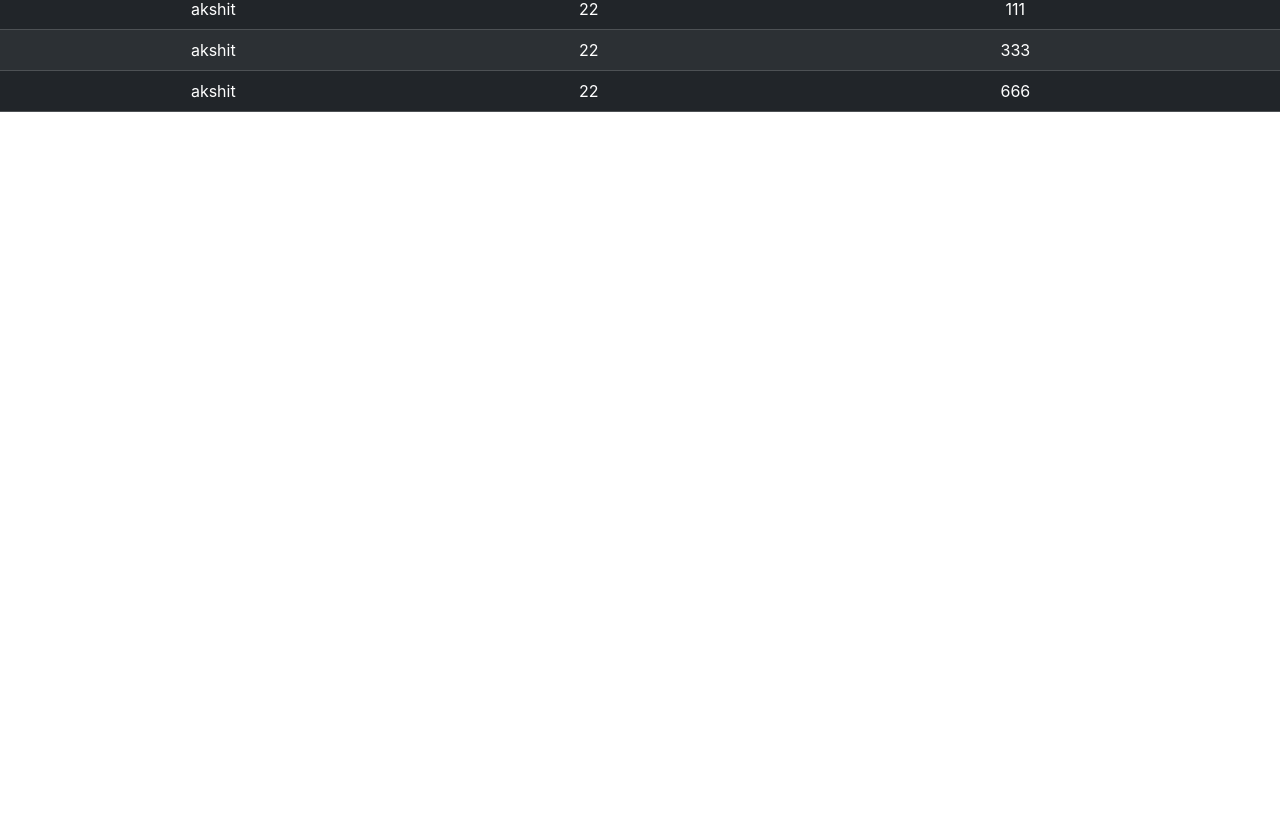
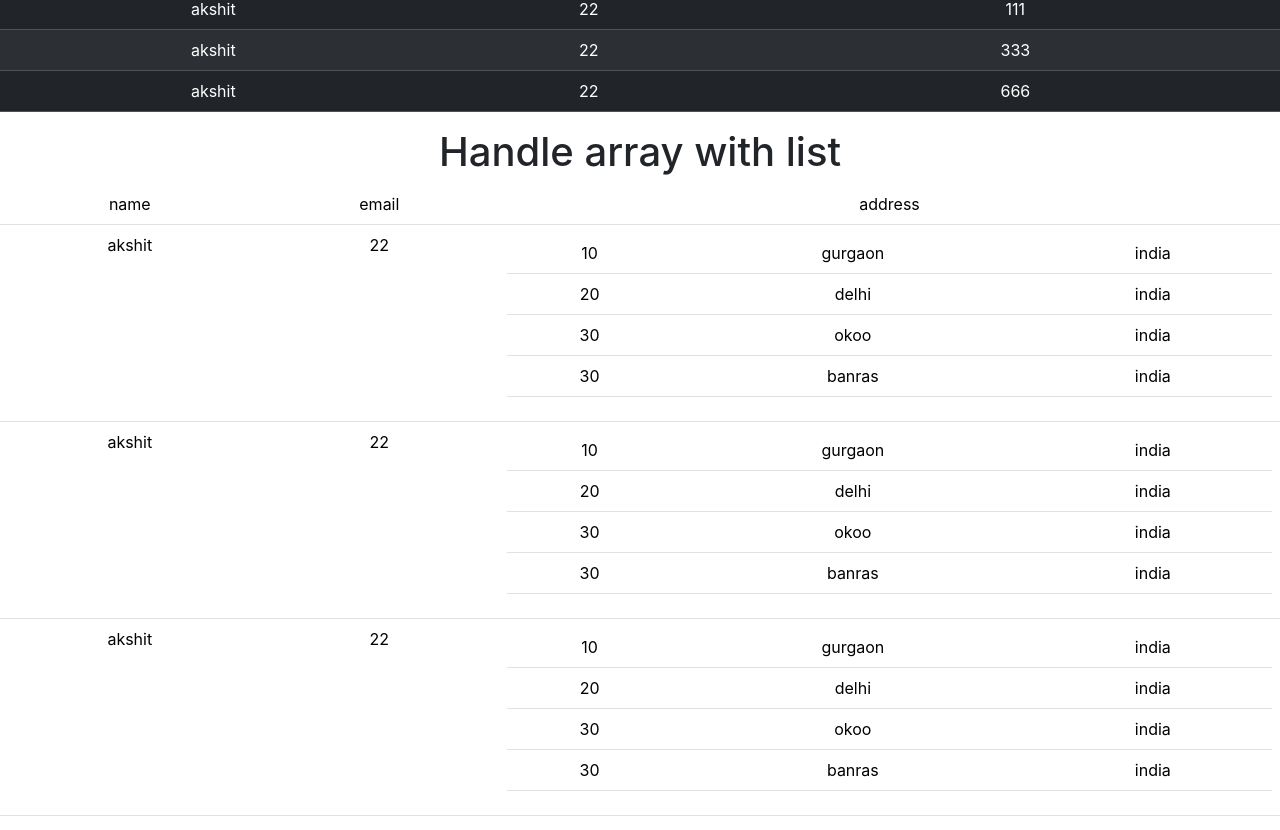
Before and after one commit to Akshit-Kumar098/react-learning, a React (Create React App) app: page / in a window 1280 px wide. Shown: the part 2114-2944 px from the top of the page. Before the commit the page ends 2242 px from the top, so only its background shows below. Built offline with nearby package versions, Linux system fonts and the light colour scheme.

Commit message:
nestedtable

```diff
--- a/src/App.js
+++ b/src/App.js
@@ -12,6 +12,7 @@ import Momos from './Functionasprop.js';
 import Red from './Useeffect.js';
 import Design from './Headings.js';
 import Nokia from './array.js';
+import Nokia2 from './nestedlist.js';
 
 
 function App() {
@@ -39,6 +40,7 @@ function App() {
       <Red/>
       <Design/>
       <Nokia/>
+      <Nokia2/>
       {/* <Cheems/> */}
 
     </div>
--- /dev/null
+++ b/src/nestedlist.js
@@ -0,0 +1,61 @@
+import React from "react";
+import { Table } from "react-bootstrap";
+function Nokia2(){
+
+    const studentsdataa=[
+        {name:'akshit',age:22,address:[
+            {hn:'10',city:'gurgaon',country:'india'},
+            {hn:'20',city:'delhi',country:'india'},
+            {hn:'30',city:'okoo',country:'india'},
+            {hn:'30',city:'banras',country:'india'},
+        ]},
+        {name:'akshit',age:22,address:[
+            {hn:'10',city:'gurgaon',country:'india'},
+            {hn:'20',city:'delhi',country:'india'},
+            {hn:'30',city:'okoo',country:'india'},
+            {hn:'30',city:'banras',country:'india'},
+        ]},
+        {name:'akshit',age:22,address:[
+            {hn:'10',city:'gurgaon',country:'india'},
+            {hn:'20',city:'delhi',country:'india'},
+            {hn:'30',city:'okoo',country:'india'},
+            {hn:'30',city:'banras',country:'india'},
+        ]}
+    ]
+    return(
+        <div>
+            <h1>Handle array with list</h1>
+            <Table>
+                <tbody>
+                    <tr>
+                    <td>name</td>
+                    <td>email</td>
+                    <td>address</td>
+                    </tr>
+                    {
+                        studentsdataa.map((yo)=>
+                            <tr>
+                        <td>{yo.name}</td>
+                        <td>{yo.age}</td>
+                        <td><Table>
+                        <tbody>
+                            {
+                                yo.address.map((ahh)=>
+                                    <tr>
+                                <td>{ahh.hn}</td>
+                                <td>{ahh.city}</td>
+                                <td>{ahh.country}</td>
+                                </tr>
+                            )
+                            } </tbody>
+            </Table>
+                        </td>
+                        </tr>
+                        )
+                    }
+                </tbody>
+            </Table>
+        </div>
+    )
+}
+export default Nokia2;
```
